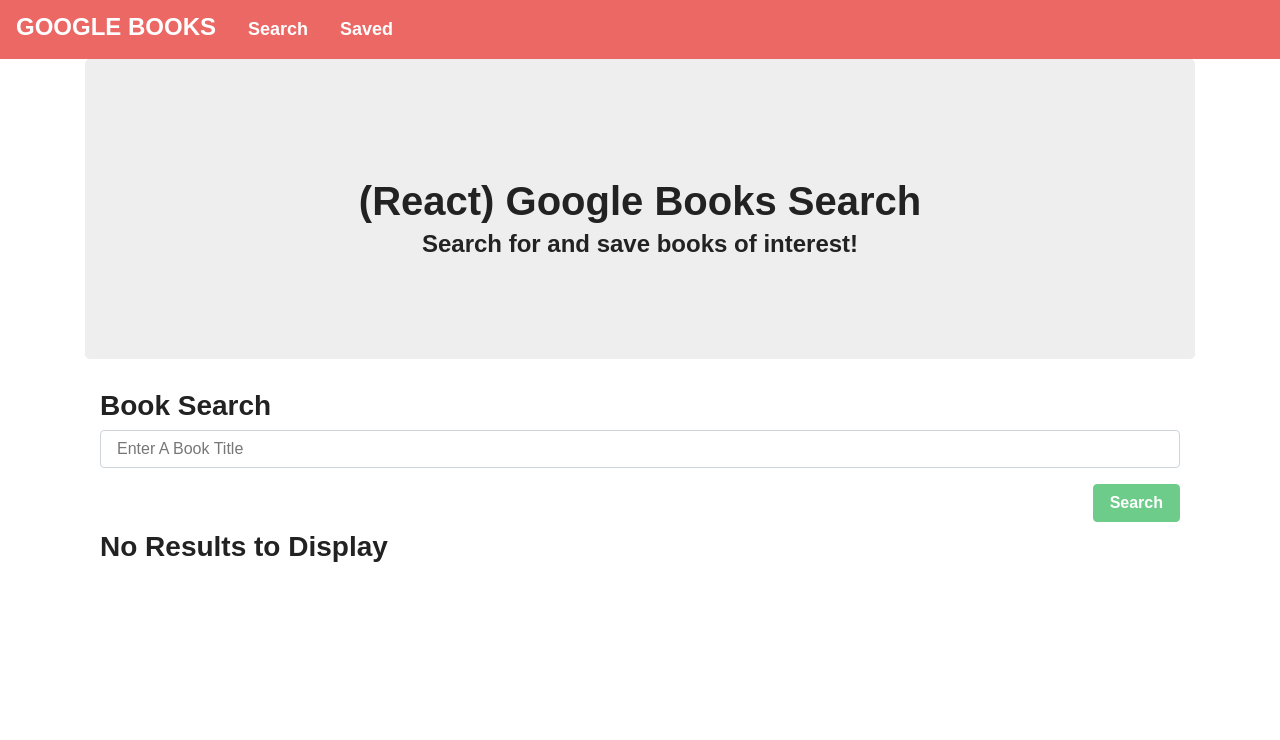
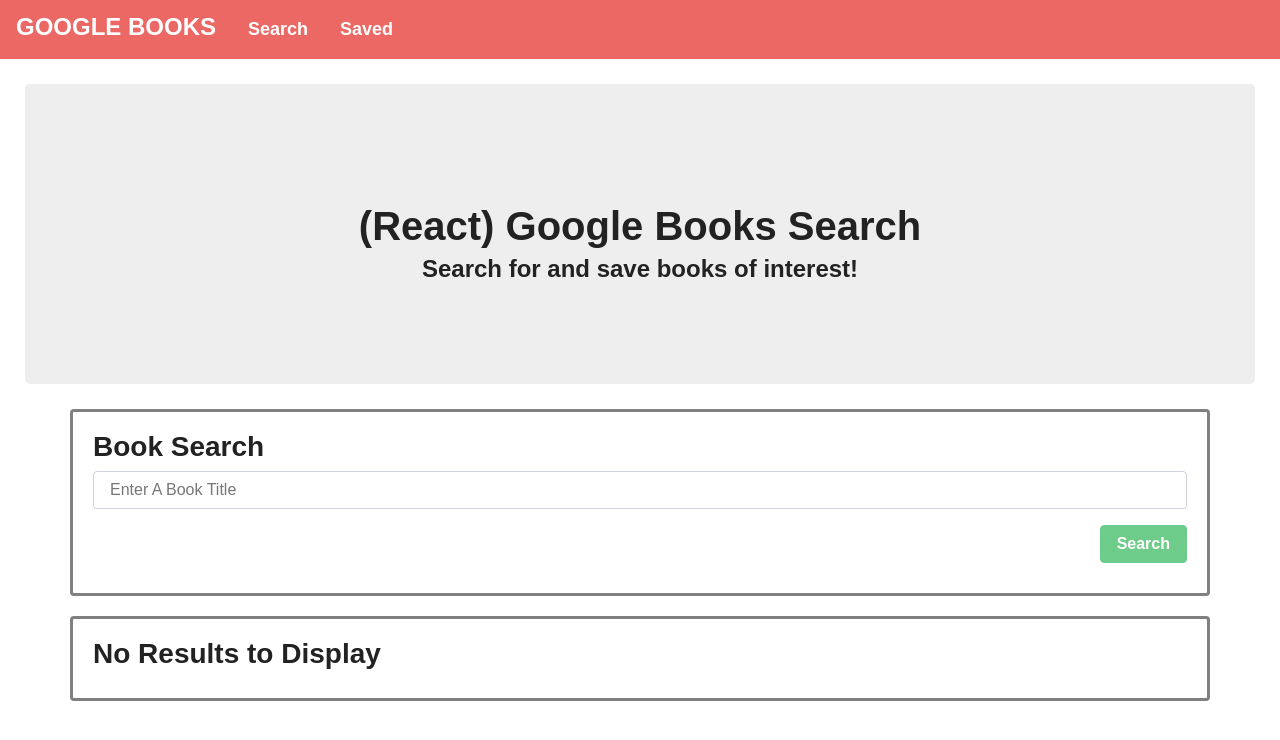
Before and after one commit to timothykemp/21_google_books_search, a React (Create React App) app in the folder client/: page / in a window 1280 px wide. Shown: the top 740 px of the page. Built offline with nearby package versions, Linux system fonts and the light colour scheme; a web font is replaced by a local one.

Commit message:
updated formatting of Search page and components

```diff
--- a/client/src/App.js
+++ b/client/src/App.js
@@ -11,7 +11,6 @@
     <BrowserRouter>
       <div>
         <Nav />
-        <Container>
         <Jumbotron />
         <Switch>
 
@@ -24,7 +23,6 @@
           </Route> */}
 
         </Switch>
-        </Container>
       </div>
     </BrowserRouter>
   );
--- a/client/src/components/Grid/index.js
+++ b/client/src/components/Grid/index.js
@@ -4,7 +4,7 @@
 
 // This Container component allows us to use a bootstrap container without worrying about class names
 export function Container({ fluid, children }) {
-  return <div className={`container${fluid ? "-fluid" : ""}`}>{children}</div>;
+  return <div className={`container${fluid ? "-fluid" : ""}`} style={{ border: "solid", borderColor: "gray", padding: 20, marginTop: 20, marginBottom: 10, borderRadius: 4 }}>{children}</div>;
 }
 
 // This Row component lets us use a bootstrap row without having to think about class names
--- a/client/src/components/Jumbotron/index.js
+++ b/client/src/components/Jumbotron/index.js
@@ -3,7 +3,7 @@
 function Jumbotron() {
   return (
     <div
-      style={{ height: 300, clear: "both", paddingTop: 120, textAlign: "center" }}
+      style={{ height: 300, clear: "both", paddingTop: 120, margin: 25, textAlign: "center" }}
       className="jumbotron"
     >
       <h1>(React) Google Books Search</h1>
--- a/client/src/components/List/style.css
+++ b/client/src/components/List/style.css
@@ -1,6 +1,6 @@
 .list-overflow-container {
   max-height: 545px;
-  border: 1px #DDDDDD solid;
+  border: 3px #DDDDDD solid;
   border-radius: 4px;
   overflow-y: scroll;
   overflow-x: hidden;
@@ -31,3 +31,7 @@
 .list-overflow-container li:last-child {
   border-bottom: none;
 }
+
+.list-group-item {
+  border: 2px solid rgba(0,0,0,0.125);
+}
--- a/client/src/pages/Search.js
+++ b/client/src/pages/Search.js
@@ -46,18 +46,33 @@
                         </form>
                     </Col>
                 </Row>
+            </Container>
+            <Container>
                 <Row>
                     <Col size="md">
                         {books.length ? (
                             <List>
                                 {books.map(book => (
                                     <ListItem key={book.id}>
+                                        <Row>
+                                            <Col size="md">
                                                 <h4>{book.volumeInfo.title}</h4>
                                                 <h5>Written by {book.volumeInfo.authors && book.volumeInfo.authors.map((a, idx) => (
                                                     <span key={idx}>{a} </span>
                                                 ))}</h5>
+                                            </Col>
+                                            <Col size="md">
                                                 <a href={book.volumeInfo.previewLink} target="_blank" rel="noopener noreferrer">View</a>
+                                            </Col>
+                                        </Row>
+                                        <br />
+                                        <Row>
+                                            <Col size="md">
                                                 <p>{book.volumeInfo.description}</p>
+                                            </Col>
+                                        </Row>
+
+
                                     </ListItem>
                                 ))}
                             </List>
```
Lines whose indentation alone changed are shown as unchanged.
